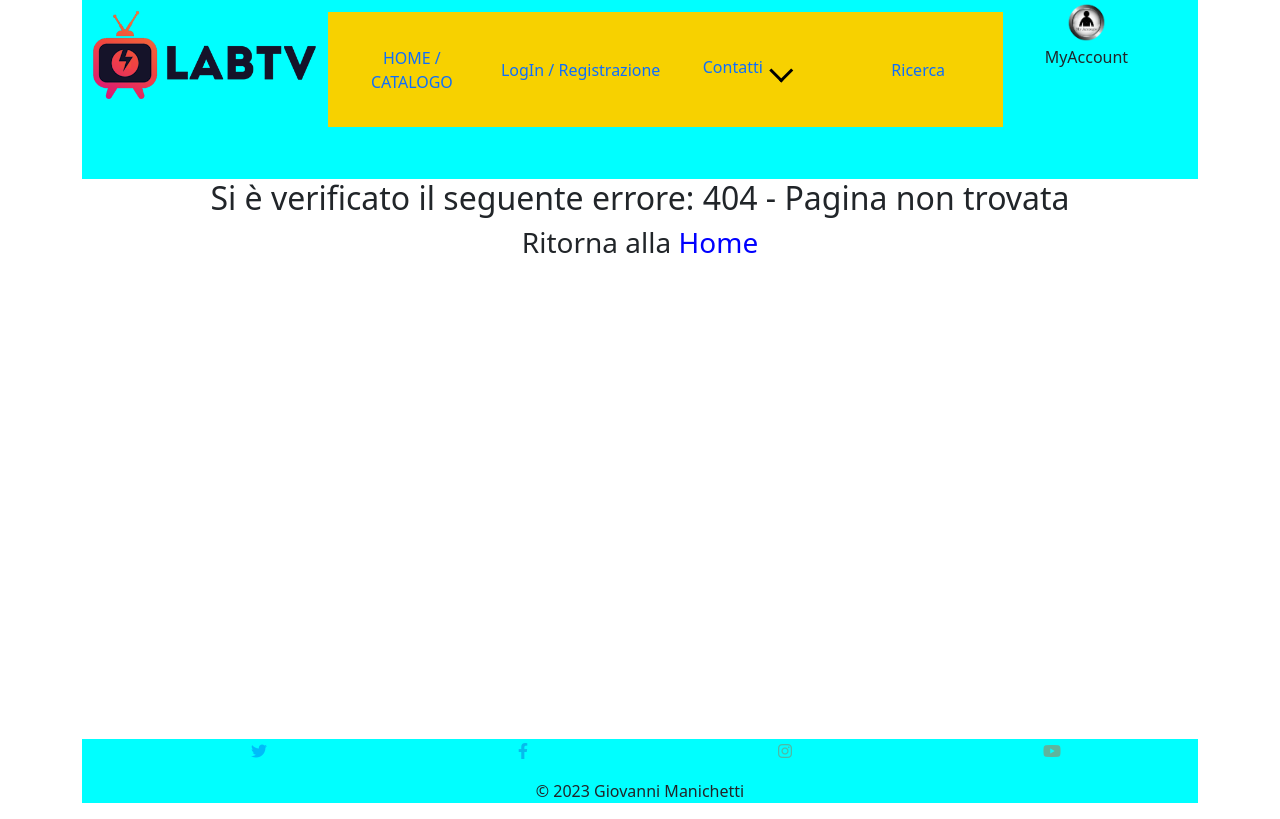
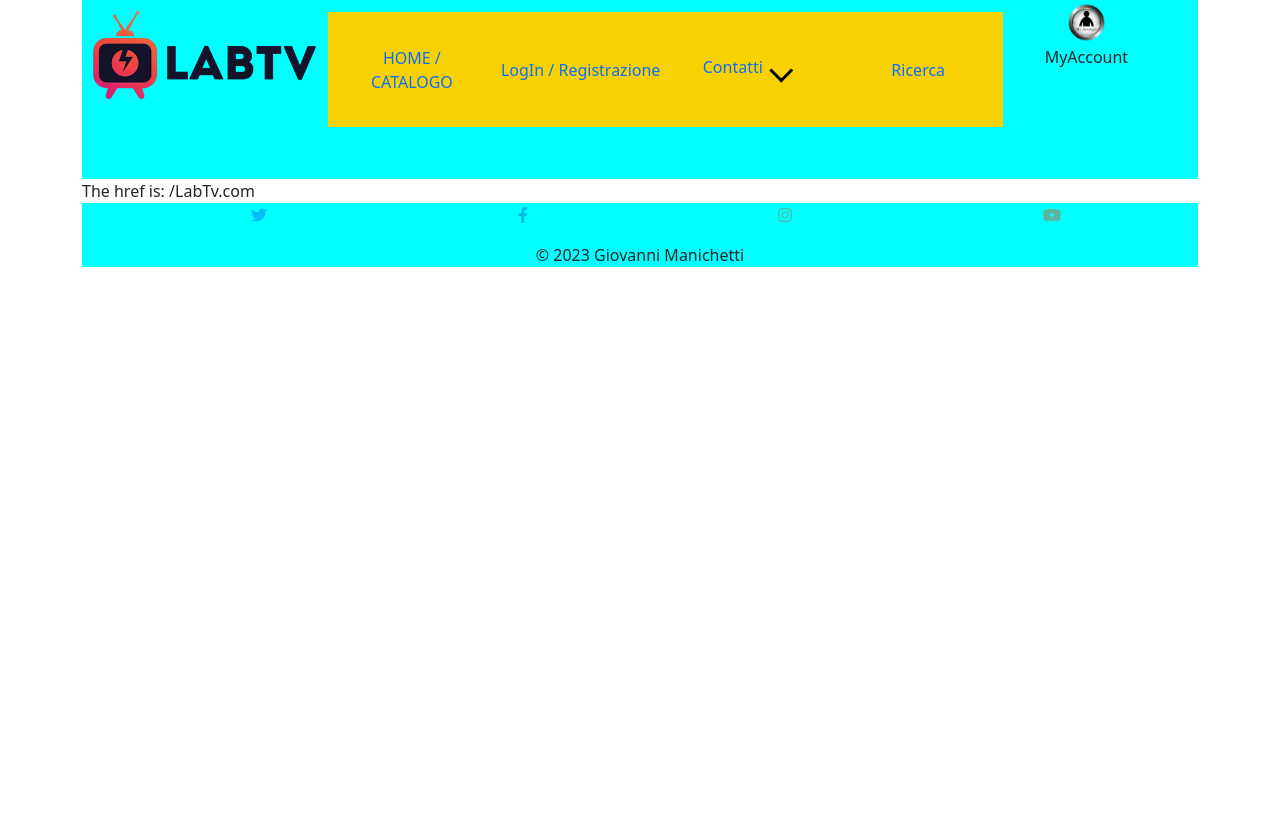
Before and after one commit to GiovaS80/LabTv3, an Angular app: page /LabTv.com in a window 1280 px wide. Before the commit this address had no page. Built offline with nearby package versions, Linux system fonts and the light colour scheme; what @angular/youtube-player, ngx-infinite-scroll would draw is missing.

Commit message:
start implement model

```diff
--- a/src/app/app-routing.module.ts
+++ b/src/app/app-routing.module.ts
@@ -6,11 +6,11 @@ import { LoginComponent } from './login/login.component';
 import { RestrictedAreaComponent } from './restrictedArea/restrictedArea.component';
 import { NotFoundComponent } from './not-found/not-found.component';
 
-const routes: Routes = [
-  // {path:'', redirectTo:'/LabTvIndex.html'},
-  { path: '',   redirectTo: '/LabTvIndex.html', pathMatch: 'full' },
-  {path:'LabTvIndex.html/ricerca', component:HomeComponent},
-  {path:'LabTvIndex.html', component:HomeComponent},
+const routes: Routes =
+[
+  { path: '',   redirectTo: '/LabTv.com', pathMatch: 'full' },
+  {path:'LabTv.com/ricerca', component:HomeComponent},
+  {path:'LabTv.com', component:HomeComponent},
   {path:'contact', component:ContactComponent},
   {path:'favorite', component:RestrictedAreaComponent},
   {path:'login', component:LoginComponent},
--- a/src/app/list-movie/list-movie.component.ts
+++ b/src/app/list-movie/list-movie.component.ts
@@ -34,7 +34,7 @@ export class ListMovieComponent
   search:string=''
   public href: string = "";
 
-  isSearchBarVisible:boolean=this.router.url=='/LabTvIndex.html/ricerca'
+  isSearchBarVisible:boolean=this.router.url=='/LabTv.com/ricerca'
 
   movieDetailToRequest(movie:any){this.movieDetail.emit(movie.id)}
 
--- a/src/app/navbar/navbar.component.html
+++ b/src/app/navbar/navbar.component.html
@@ -2,7 +2,7 @@
 <header class="header {{boo}} " >
   <!-- Logo -->
   <div class="logo fl">
-    <a [routerLink]="['/LabTvIndex.html']" ><img src="../../assets/img/logo-tipo.png" alt="Home" title="Home"></a>
+    <a [routerLink]="['/LabTv.com']" ><img src="../../assets/img/logo-tipo.png" alt="Home" title="Home"></a>
   </div>
 
   <div class="hamburger-div fl">
@@ -14,7 +14,7 @@
   <!-- Menu -->
   <nav class="nav">
       <ul class="menu">
-        <li class="subnav" id="home"><a class="home-link fl" title="HOME/CATALOGO" [routerLink]="['/LabTvIndex.html']">HOME / CATALOGO</a>
+        <li class="subnav" id="home"><a class="home-link fl" title="HOME/CATALOGO" [routerLink]="['/LabTv.com']">HOME / CATALOGO</a>
           <input *ngIf="isLoggedin" class="submenu" type="checkbox" id="submenu-home">
           <label *ngIf="isLoggedin" class="arrow fr" for="submenu-home"></label>
           <ul  class="subnav-content">
@@ -32,7 +32,7 @@
               <li><a title="YT" href="https://www.youtube.com/" target="_blank"><i class="fa-brands fa-youtube fa-beat-fade" style="color: #eb460f;"></i></a></li>
           </ul>
         </li>
-        <li><a [routerLink]="['/LabTvIndex.html/ricerca']">Ricerca</a> </li>
+        <li><a [routerLink]="['/LabTv.com/ricerca']">Ricerca</a> </li>
       </ul>
   </nav>
 
```
